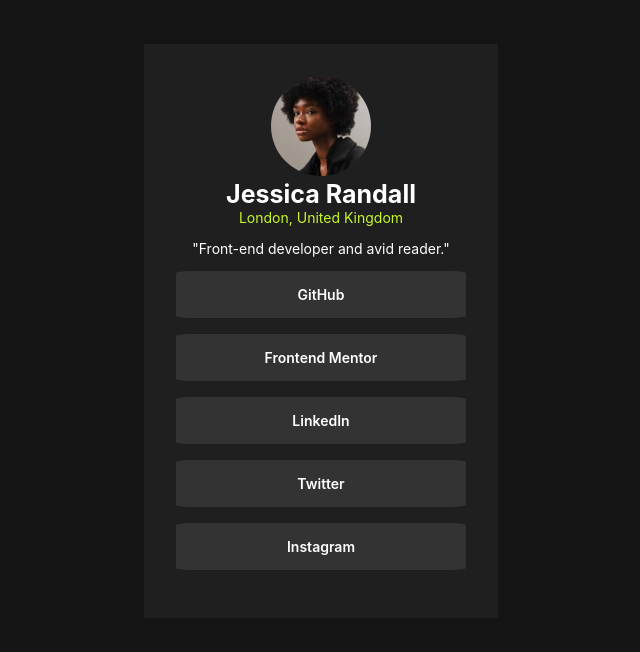
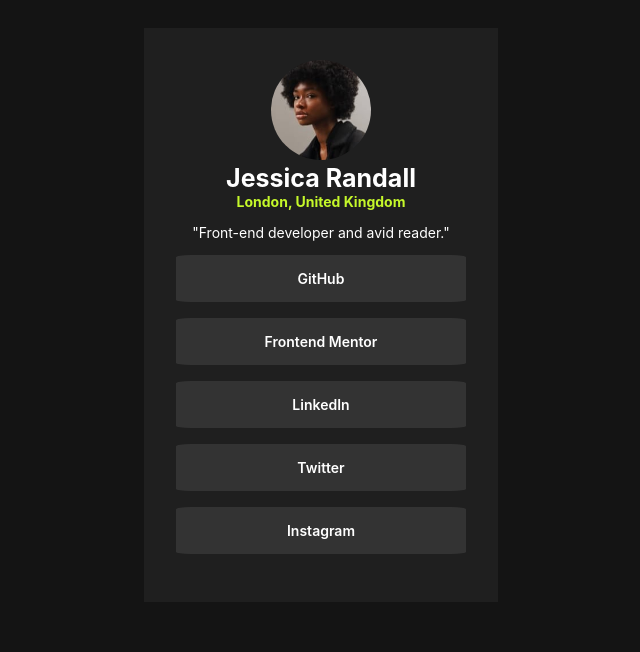
Before and after one commit to Samreensaba/Social-Links, a plain HTML site: page index.html in a window 1280 px wide. Shown: the part 148-800 px from the top of the page, without its empty margins (319-959 px from the left). Drawn offline with Linux system fonts and the light colour scheme; a web font is replaced by a local one.

Commit message:
update intex.html

```diff
--- a/index.html
+++ b/index.html
@@ -37,8 +37,8 @@
         background-color: hsl(0, 0%, 12%);
         margin-left: auto;
         margin-right: auto;
-        margin-top: 12rem;
-        margin-bottom: 12rem;
+        margin-top: 11rem;
+        margin-bottom: 11rem;
 
         padding: 2rem;
         text-align: center;
@@ -57,6 +57,7 @@
       .location {
         margin: 0;
         color: hsl(75, 94%, 57%);
+        font-weight: bold;
       }
 
       .links {
```
